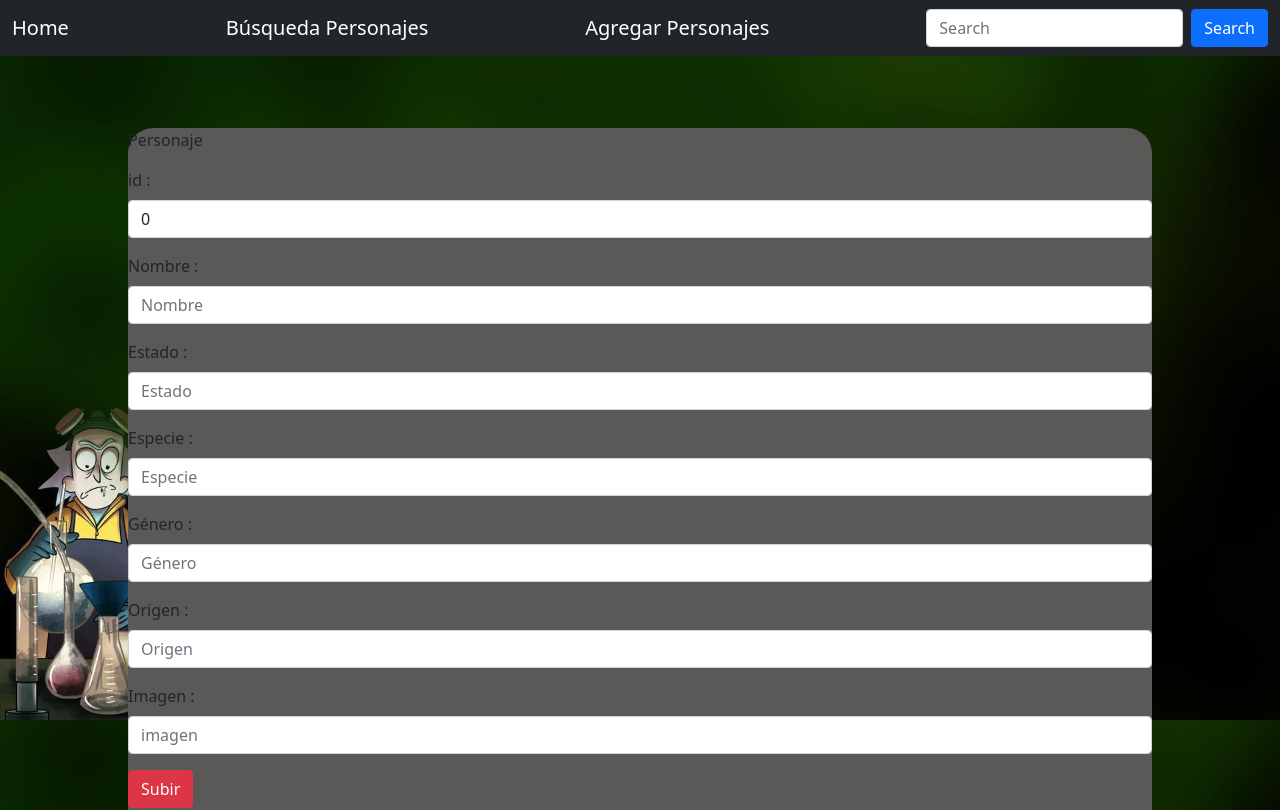
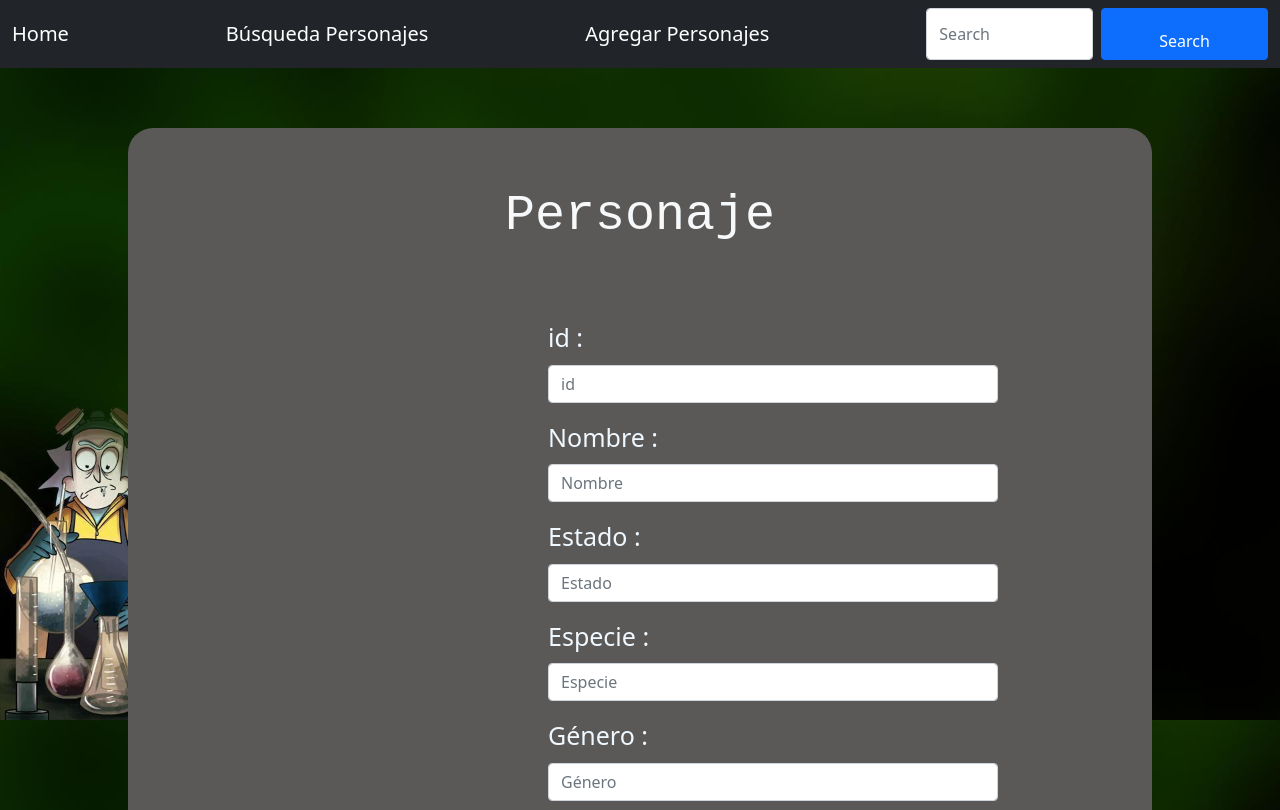
Before and after one commit to LTRIPLEY27/Java_Bootcamp_Splai_UD37_Rick_And, an Angular app in the folder Rick_And_Morty/: page /formulario in a window 1280 px wide. Shown: the top 810 px of the page. Built offline with nearby package versions, Linux system fonts and the light colour scheme.

Commit message:
arreglo de estilos en los nuevos componentes

```diff
--- a/Rick_And_Morty/data/database.json
+++ b/Rick_And_Morty/data/database.json
@@ -41,14 +41,34 @@
       "image": "https://rickandmortyapi.com/api/character/avatar/5.jpeg"
     },
     {
-      "id": "23",
-      "name": "freddy",
-      "staus": "krueger",
-      "species": "infernal",
-      "gender": "male",
-      "origin": "hell",
+      "id": "183",
+      "name": "Johnny Deep",
+      "staus": "Alive",
+      "species": "Human",
+      "gender": "Male",
+      "origin": "Fake Earth",
       "location": "",
-      "image": ""
+      "image": "https://rickandmortyapi.com/api/character/avatar/183.jpeg"
+    },
+    {
+      "id": "514",
+      "name": "Public Opinion Judg",
+      "staus": "Alive",
+      "species": "Human",
+      "gender": "Female",
+      "origin": "Earth (Replacement Dimension)",
+      "location": "",
+      "image": "https://rickandmortyapi.com/api/character/avatar/183.jpeg"
+    },
+    {
+      "id": "514",
+      "name": "Public Opinion Judge",
+      "staus": "Alive",
+      "species": "Human",
+      "gender": "Female",
+      "origin": "Earth (Replacement Dimension)",
+      "location": "",
+      "image" : "https://rickandmortyapi.com/api/character/avatar/514.jpeg"
     }
   ]
 }
--- a/Rick_And_Morty/src/app/formulario/busqueda/busqueda.component.css
+++ b/Rick_And_Morty/src/app/formulario/busqueda/busqueda.component.css
@@ -1,9 +1,19 @@
+
 main{
   background-color: rgb(90, 89, 87);
   margin: 10%;
   align-content: center;
   border-radius: 25px;
   padding-bottom: 50px;
+}
+
+
+p {
+  padding: 50px;
+  text-align: center;
+  font-family: 'Courier New';
+  font-size: 50px;
+  color: rgb(246, 248, 250);
 }
 
 .container  {
@@ -32,3 +42,21 @@ main{
 .container .btn {
   height: 50px;
 }
+
+#left {
+  margin-top: 50px;
+  background-color: #2b303b;
+  color : #fff;
+  text-align: center;
+  width: 300px;
+  margin-left: 300px;
+}
+
+#right {
+  margin-top: 50px;
+  background-color: #2b303b;
+  color : #fff;
+  text-align: center;
+  width: 300px;
+  margin-left: 100px;
+}
--- a/Rick_And_Morty/src/app/formulario/busqueda/busqueda.component.html
+++ b/Rick_And_Morty/src/app/formulario/busqueda/busqueda.component.html
@@ -21,7 +21,7 @@
           </div>
         </div>
 
-        <div class="col-md-6">
+        <div class="col-md-6" id="left">
           <h3>Personaje detalle</h3>
           <ul class="list-group">
             <li class="list-group-item" *ngFor="let person of personajes; let i = index" [class.active] = "i == personajeIndex" (click) = "setPersonajeActivo(person, i)">
@@ -33,7 +33,7 @@
           <button class="m-3 btn-sm btn-danger" (click)="eliminaTodosPersonajes()">Eliminar todo</button>
         </div>
 
-        <div class="col-md-6">
+        <div class="col-md-6" id="right">
           <div *ngIf="personajeActual.id"> <!--LLAMADO AL OBJETO POR ID ESPECÍFICA-->
             <h3>Personaje</h3>
             <div>
--- a/Rick_And_Morty/src/app/formulario/formulario.component.css
+++ b/Rick_And_Morty/src/app/formulario/formulario.component.css
@@ -6,3 +6,27 @@ main{
   border-radius: 25px;
   padding-bottom: 50px;
 }
+
+
+p {
+  padding: 50px;
+  text-align: center;
+  font-family: 'Courier New';
+  font-size: 50px;
+  color: rgb(246, 248, 250);
+}
+
+#submit {
+  width: 450px;
+  margin-left: 420px;
+}
+
+button {
+  width: 100%;
+  padding-top: 20px;
+}
+
+label {
+  font-size: 25px;
+  color: aliceblue;
+}
--- a/Rick_And_Morty/src/app/formulario/formulario.component.html
+++ b/Rick_And_Morty/src/app/formulario/formulario.component.html
@@ -13,7 +13,7 @@
     </nav>
 
     <p>Personaje</p>
-    <div class="submit-form">
+    <div class="submit-form" id="submit">
       <div *ngIf="!submitted"> <!--CONDICIONAL ANIDADO PARA SABER SI SE AGREGA O NO UN NIEVO VALOR-->
           <div class="mb-3 mt-3">
             <label for="name" class="form-label">id : </label>
@@ -39,15 +39,13 @@
             <label for="name" class="form-label">Origen : </label>
             <input type="text" class="form-control" id="name" placeholder="Origen" required [(ngModel)] = "personajes.origin">
           </div>
-          <div class="mb-3 mt-3">
-            <label for="name" class="form-label">Imagen : </label>
-            <input type="text" class="form-control" id="imagen" placeholder="imagen" required [(ngModel)] = "personajes.image">
-          </div>
+
           <button (click)="guardaPersonaje()" class="btn btn-danger" type="button" >Subir</button>
 
       </div>
         <!--CONDICIONAL DERIVADO DEL ANTERIOR IF-->
         <div *ngIf="submitted">
+          <p>Personaje Agregado con Exito</p>
           <button class="btn btn-danger" (click)="guardaPersonaje()">Agrega</button>
         </div>
     </div>
--- a/Rick_And_Morty/src/app/formulario/formulario.component.ts
+++ b/Rick_And_Morty/src/app/formulario/formulario.component.ts
@@ -12,7 +12,7 @@ export class FormularioComponent implements OnInit {
 
   //DEFINICIÓN DEL OBJETO
   personajes : Personajes = {
-    id : 0,
+    id : '',
     name : '',
     status : '',
     species : '',
@@ -40,7 +40,7 @@ export class FormularioComponent implements OnInit {
       gender : this.personajes.gender,
       origin : this.personajes.origin,
       location : this.personajes.location,
-      image : this.personajes.image
+      image : "https://rickandmortyapi.com/api/character/avatar/183.jpeg"
     };
 
     this.personajeServices.agrega(data)
@@ -66,7 +66,7 @@ export class FormularioComponent implements OnInit {
       gender : '',
       origin : '',
       location : '',
-      image : ''
+      image : "https://rickandmortyapi.com/api/character/avatar/183.jpeg"
     };
   }
 
--- a/Rick_And_Morty/src/app/models/personajes.ts
+++ b/Rick_And_Morty/src/app/models/personajes.ts
@@ -7,5 +7,5 @@ export class Personajes {
   gender? : string;
   origin? : string;
   location? : string;
-  image? : string;
+  image : string = "https://rickandmortyapi.com/api/character/avatar/183.jpeg";
 }
```
